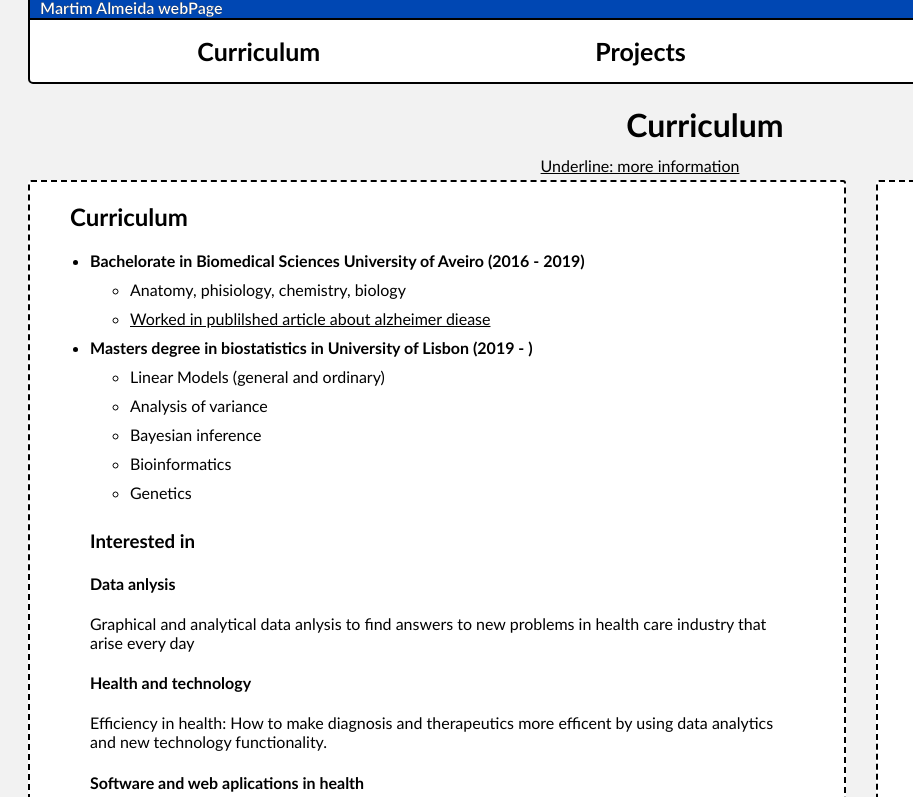
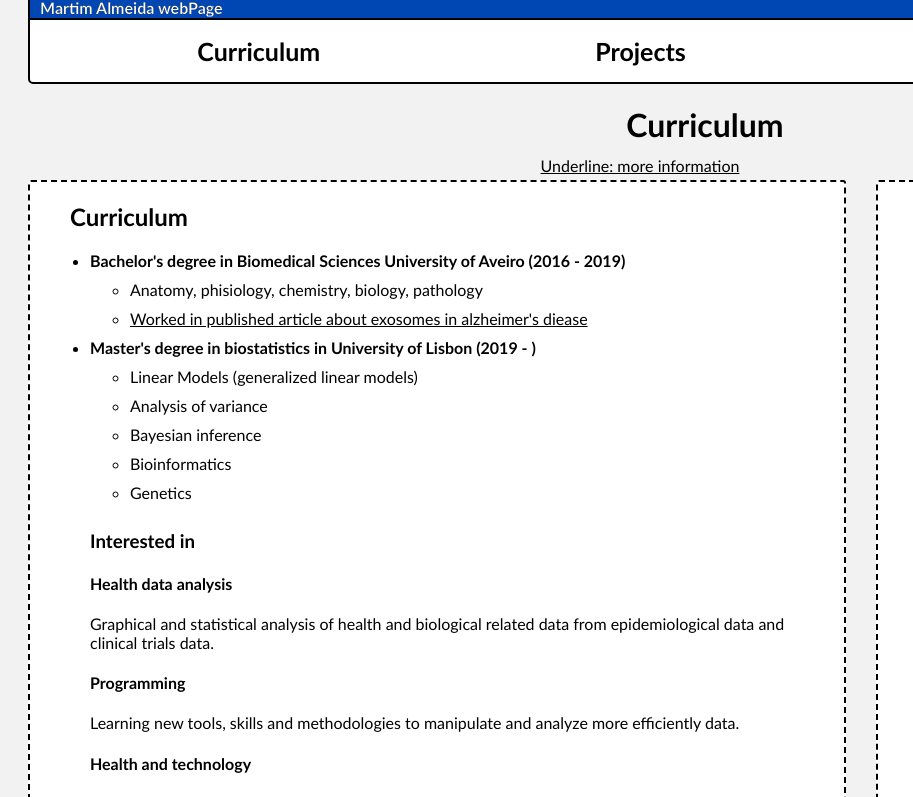
Before and after one commit to martim98/martim98.github.io, a plain HTML site: page index.html in a window 1280 px wide. Shown: the top 797 px of the page, 0-913 px from the left. Drawn offline with nearby package versions, Linux system fonts and the light colour scheme.

Commit message:
Typos corrected Curriculum info updated

```diff
--- a/index.html
+++ b/index.html
@@ -40,31 +40,29 @@
               <h2>Curriculum</h2>
           <div class="box">
             <ul>
-              <li class = "main-li">Bachelorate in Biomedical Sciences University of Aveiro (2016 - 2019)</li>
+              <li class = "main-li"> Bachelor's degree in Biomedical Sciences University of Aveiro (2016 - 2019)</li>
                 <ul>
-                  <li>Anatomy, phisiology, chemistry, biology</li>
+                  <li>Anatomy, phisiology, chemistry, biology, pathology</li>
                   <li> <a href="https://onlinelibrary.wiley.com/doi/abs/10.1111/jnc.15112"
-                    target = "_blank">Worked in publilshed article about alzheimer diease</a></li>
+                    target = "_blank">Worked in published article about exosomes in alzheimer's diease</a></li>
                 </ul>
-              <li class = "main-li">Masters degree in biostatistics in University of Lisbon (2019 - )</li>
+              <li class = "main-li">Master's degree in biostatistics in University of Lisbon (2019 - )</li>
                 <ul>
-                  <li>Linear Models (general and ordinary)</li>
+                  <li>Linear Models (generalized linear models)</li>
                   <li>Analysis of variance</li>
                   <li>Bayesian inference</li>
                   <li>Bioinformatics</li>
                   <li>Genetics</li>
                 </ul>
             <h3>Interested in </h3>
-              <h4>Data anlysis</h4>
-                <p>Graphical and analytical data anlysis to find answers to new problems
-                in health care industry that arise every day</p>
+              <h4>Health data analysis</h4>
+                <p>Graphical and statistical analysis of health and biological related data from
+                  epidemiological data and clinical trials data.</p>
+              <h4>Programming</h4>
+                <p>Learning new tools, skills and methodologies to manipulate and analyze more efficiently data.</p>
               <h4>Health and technology</h4>
-                <p>Efficiency in health: How to make diagnosis
-                and therapeutics more efficent by using data analytics and new technology
-              functionality.</p>
-              <h4>Software and web aplications in health</h4>
-                <p>Developing new software and or web aplications that could
-                help health professionals in patient care</p>
+                <p>Combining health with technology, using new technological functionalities in order to
+                    improve diagnosis, therapeutics and patient care.</p>
           </div>
         </div>
       <hr>
@@ -85,7 +83,7 @@
             <div class="three-columns third">
               <h2>Other Info</h2>
                   <ul>
-                    <li>Experience working in group-Tutorial learning</li>
+                    <li>Experience working in group-PBL problem based learning</li>
                   </ul>
               </div>
         </div>
--- a/style/style_contacts.css
+++ b/style/style_contacts.css
@@ -80,3 +80,7 @@ a:hover {
   margin: auto;
   text-align: center;
 }
+
+.text li {
+    list-style: none;
+}
```
Also changed, not shown: projects.html (+2 -2 lines).
